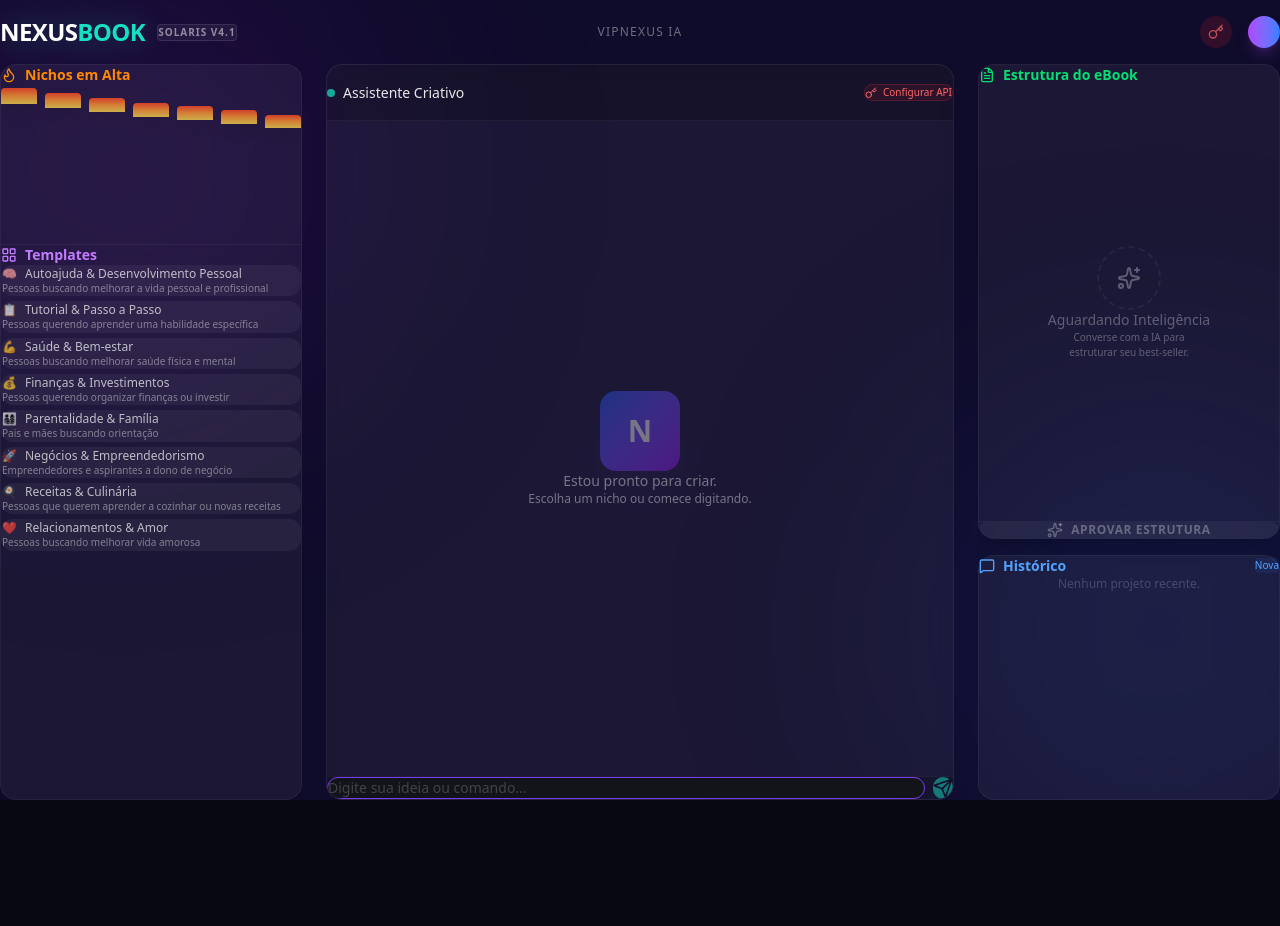
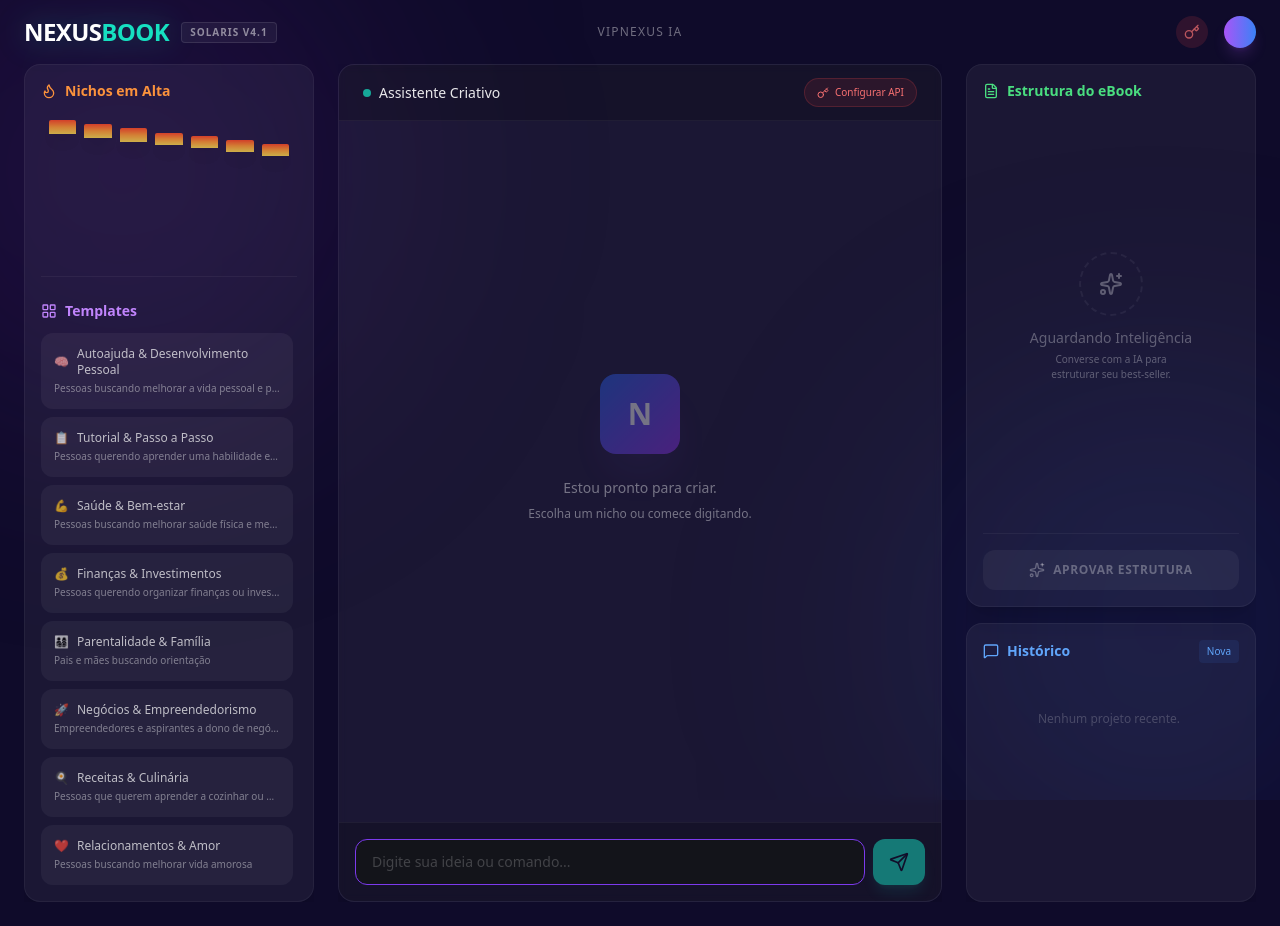
Before and after one commit to impressaovipjames-spec/NEXUSBOOK, a React (Vite) app: page / in a window 1280 px wide. Before the commit the page ends 800 px from the top, so only its background shows below. Built offline with nearby package versions, Linux system fonts and the light colour scheme.

Commit message:
Fix CSS broken build: Downgrade Tailwind to v3 and restore config

```diff
--- a/package.json
+++ b/package.json
@@ -11,17 +11,14 @@
   },
   "dependencies": {
     "@google/generative-ai": "^0.24.1",
-    "autoprefixer": "^10.4.22",
     "axios": "^1.13.2",
     "framer-motion": "^12.23.25",
     "jspdf": "^3.0.4",
     "lucide-react": "^0.555.0",
-    "postcss": "^8.5.6",
     "react": "^19.2.0",
     "react-dom": "^19.2.0",
     "react-flip-page": "^1.6.4",
     "recharts": "^3.5.1",
-    "tailwindcss": "^4.1.17",
     "turn.js": "^1.0.5"
   },
   "devDependencies": {
@@ -30,10 +27,13 @@
     "@types/react": "^19.2.5",
     "@types/react-dom": "^19.2.3",
     "@vitejs/plugin-react": "^5.1.1",
+    "autoprefixer": "^10.4.22",
     "eslint": "^9.39.1",
     "eslint-plugin-react-hooks": "^7.0.1",
     "eslint-plugin-react-refresh": "^0.4.24",
     "globals": "^16.5.0",
+    "postcss": "^8.5.6",
+    "tailwindcss": "^3.4.17",
     "typescript": "~5.9.3",
     "typescript-eslint": "^8.46.4",
     "vite": "^7.2.4"
--- a/postcss.config.js
+++ b/postcss.config.js
@@ -0,0 +1,6 @@
+export default {
+    plugins: {
+        tailwindcss: {},
+        autoprefixer: {},
+    },
+}
--- a/src/index.css
+++ b/src/index.css
@@ -1,4 +1,6 @@
-@import "tailwindcss";
+@tailwind base;
+@tailwind components;
+@tailwind utilities;
 
 /* ============================================
    NEXUSBOOK v3.1 - Dashboard Design System
--- a/tailwind.config.js
+++ b/tailwind.config.js
@@ -0,0 +1,11 @@
+/** @type {import('tailwindcss').Config} */
+export default {
+    content: [
+        "./index.html",
+        "./src/**/*.{js,ts,jsx,tsx}",
+    ],
+    theme: {
+        extend: {},
+    },
+    plugins: [],
+}
```
Also changed, not shown: 1 other file (tests, documents, lock files or other folders).
